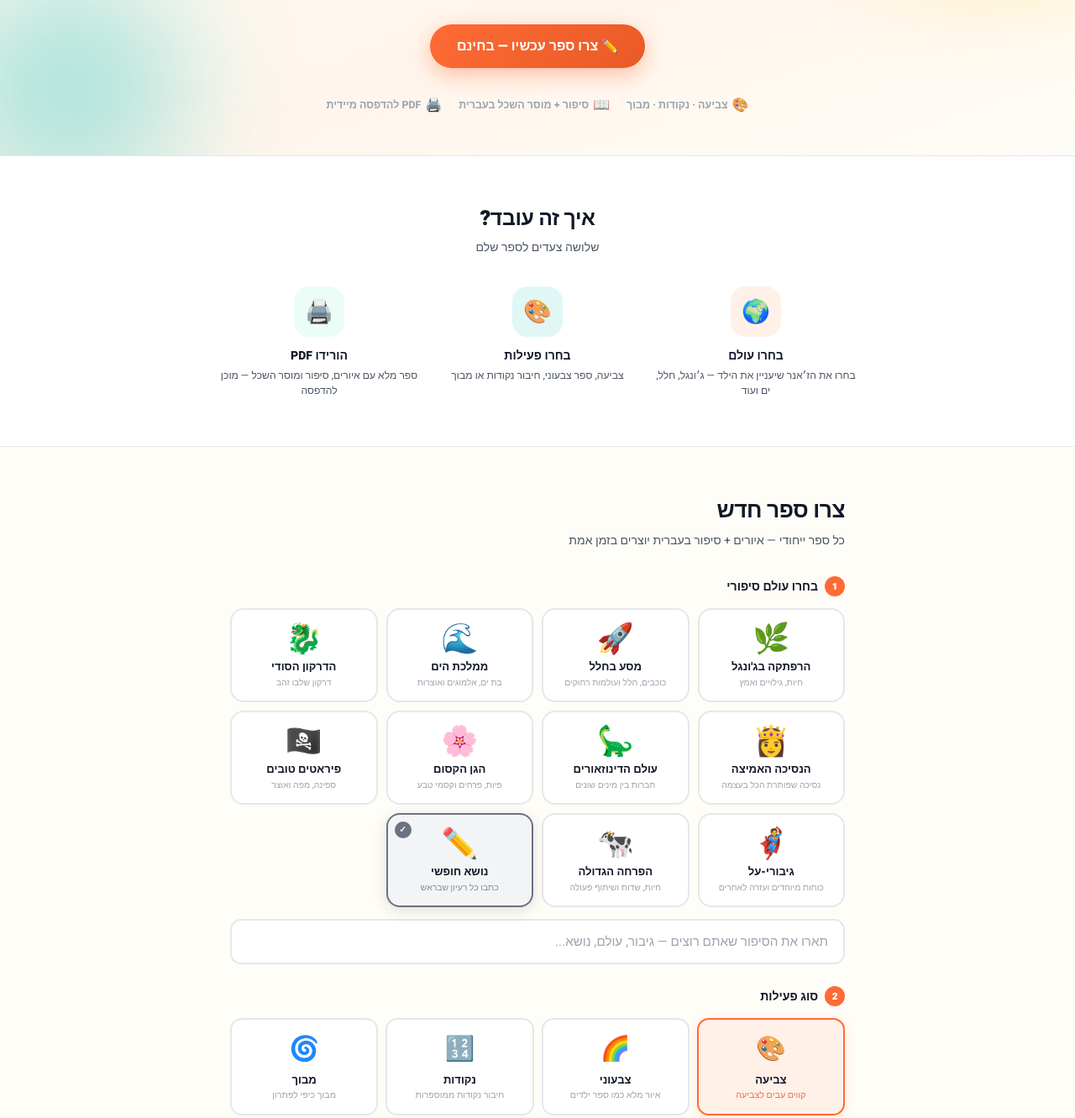
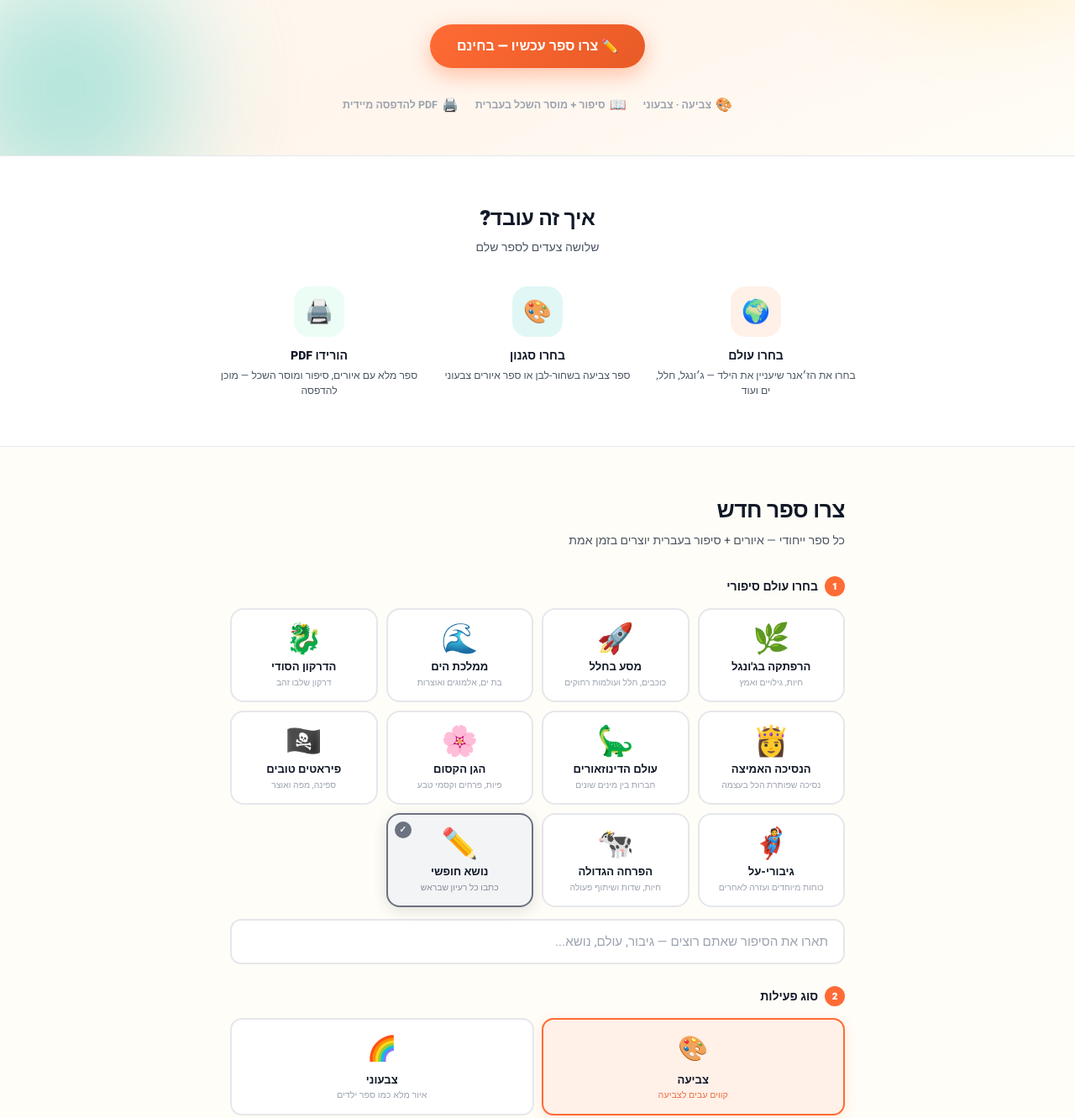
Before and after one commit to XiRoSe/coloring-book-ai, a website: page public/index.html in a window 1280 px wide. Shown: the part 373-1704 px from the top of the page at 84% size. Drawn offline with nearby package versions, Linux system fonts and the light colour scheme; no server answers.

Commit message:
Remove dotted/maze — keep only coloring and colored styles

```diff
--- a/public/index.html
+++ b/public/index.html
@@ -297,7 +297,7 @@
   <p class="hero-sub">בחרו עולם סיפורי, לחצו צור — ותוך שניות תקבלו ספר פעילות מותאם אישית עם איורים, עלילה ומוסר השכל לפי גיל הילד</p>
   <a href="#creator" class="hero-cta">✏️ צרו ספר עכשיו — בחינם</a>
   <div class="hero-pills">
-    <div class="hero-pill"><span>🎨</span> צביעה · נקודות · מבוך</div>
+    <div class="hero-pill"><span>🎨</span> צביעה · צבעוני</div>
     <div class="hero-pill"><span>📖</span> סיפור + מוסר השכל בעברית</div>
     <div class="hero-pill"><span>🖨️</span> PDF להדפסה מיידית</div>
   </div>
@@ -309,7 +309,7 @@
   <p class="sec-sub">שלושה צעדים לספר שלם</p>
   <div class="how-grid">
     <div class="how-item"><div class="how-icon hi1">🌍</div><h3>בחרו עולם</h3><p>בחרו את הז׳אנר שיעניין את הילד — ג׳ונגל, חלל, ים ועוד</p></div>
-    <div class="how-item"><div class="how-icon hi2">🎨</div><h3>בחרו פעילות</h3><p>צביעה, ספר צבעוני, חיבור נקודות או מבוך</p></div>
+    <div class="how-item"><div class="how-icon hi2">🎨</div><h3>בחרו סגנון</h3><p>ספר צביעה בשחור-לבן או ספר איורים צבעוני</p></div>
     <div class="how-item"><div class="how-icon hi4">🖨️</div><h3>הורידו PDF</h3><p>ספר מלא עם איורים, סיפור ומוסר השכל — מוכן להדפסה</p></div>
   </div>
   <div class="stats-bar" id="stats-bar" style="display:none">
@@ -412,12 +412,6 @@
       </button>
       <button class="opt-card" data-act="colored" onclick="pickOpt(this,'act')">
         <span class="oc-icon">🌈</span><div class="oc-name">צבעוני</div><div class="oc-desc">איור מלא כמו ספר ילדים</div>
-      </button>
-      <button class="opt-card" data-act="dotted" onclick="pickOpt(this,'act')">
-        <span class="oc-icon">🔢</span><div class="oc-name">נקודות</div><div class="oc-desc">חיבור נקודות ממוספרות</div>
-      </button>
-      <button class="opt-card" data-act="maze" onclick="pickOpt(this,'act')">
-        <span class="oc-icon">🌀</span><div class="oc-name">מבוך</div><div class="oc-desc">מבוך כיפי לפתרון</div>
       </button>
     </div>
   </div>
```
